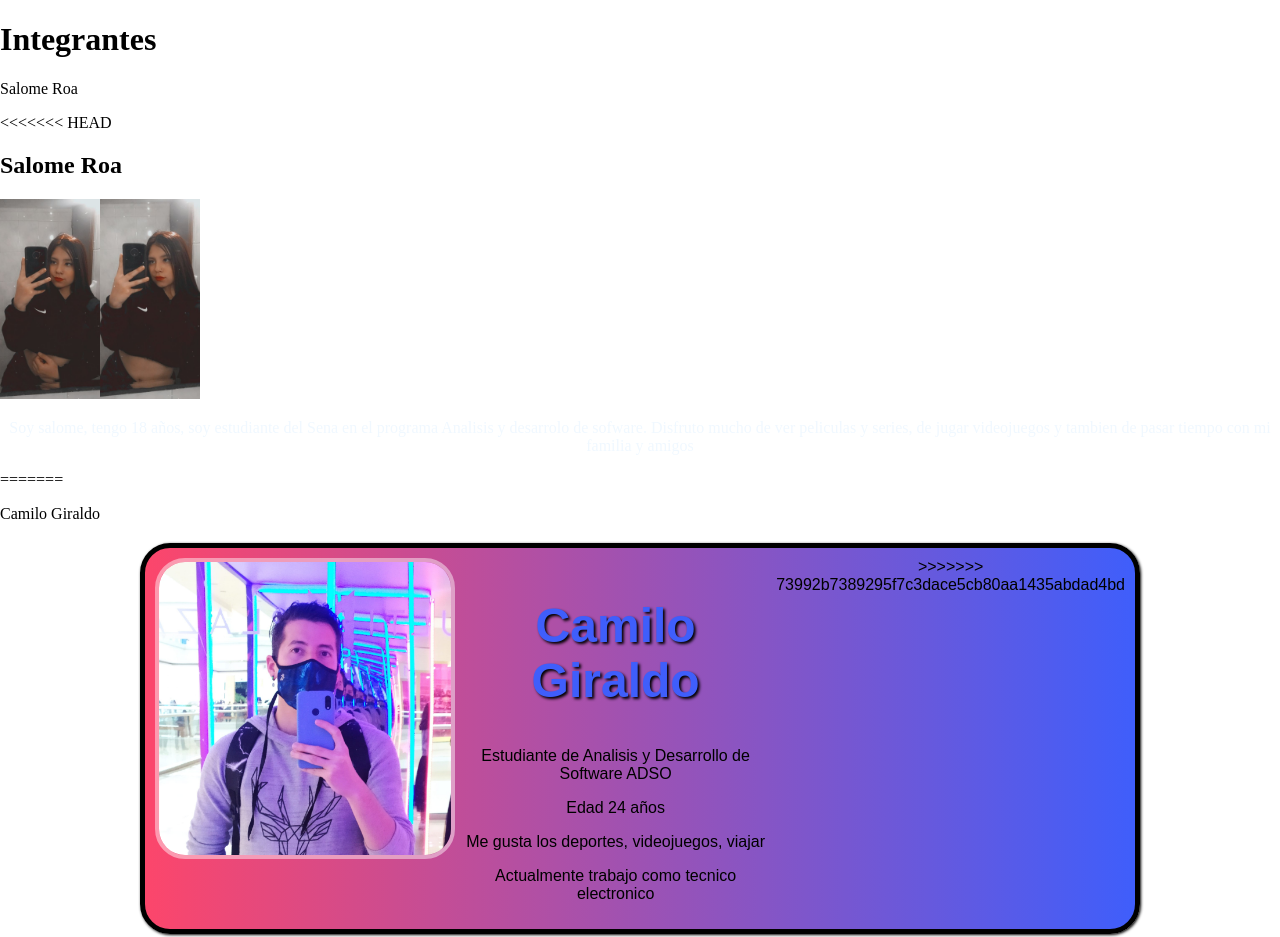
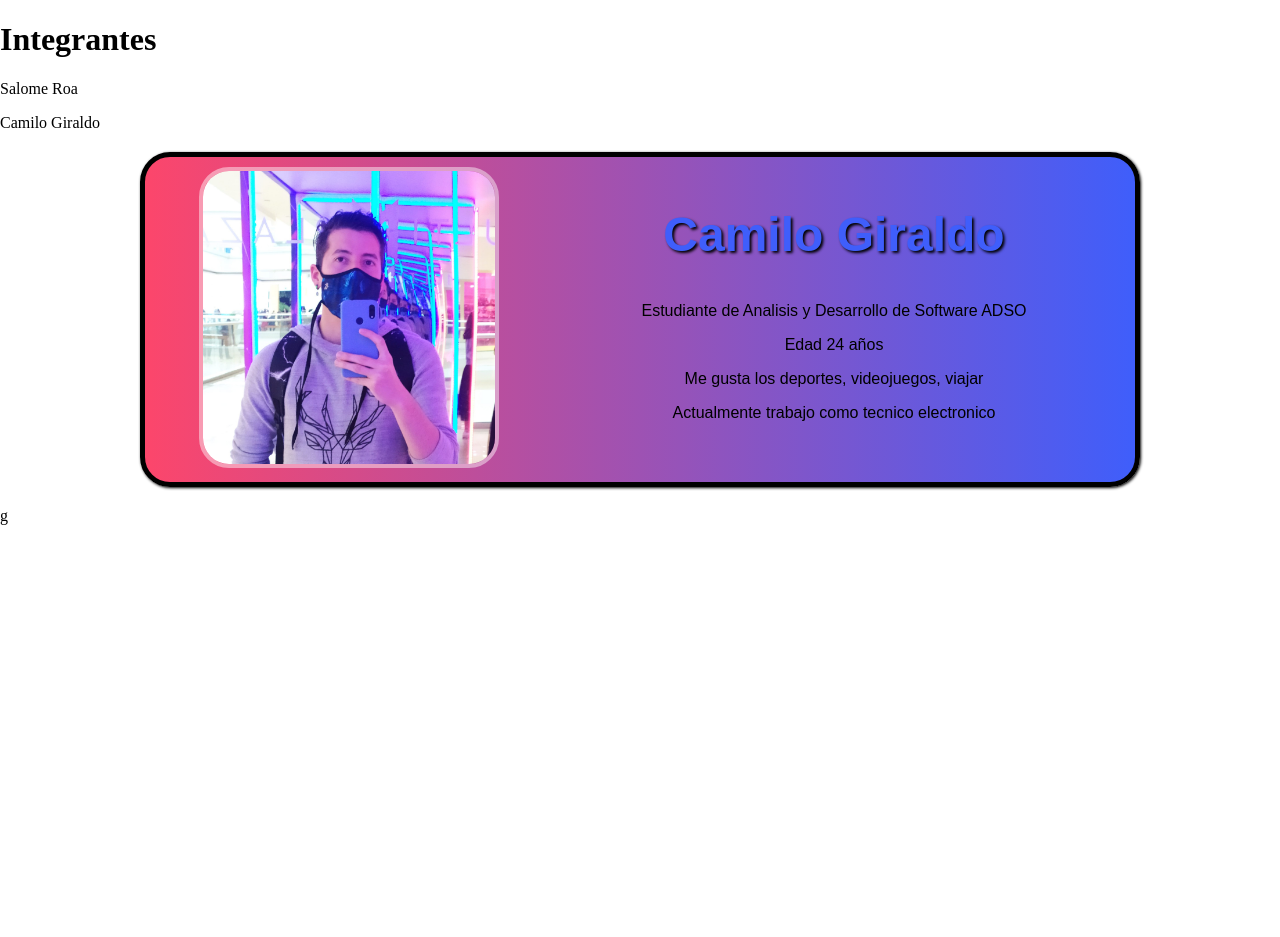
Before and after one commit to sxroaaa/Taller-git-hub, a plain HTML site: page index.html in a window 1280 px wide. Shown: the top 937 px of the page. After the commit the page ends 800 px from the top, so only its background shows below. Drawn offline with Linux system fonts and the light colour scheme; a web font is replaced by a local one.

Commit message:
se hizo un commit a la rama de camilo

```diff
--- a/index.html
+++ b/index.html
@@ -12,19 +12,6 @@
 <body>
     <h1>Integrantes</h1>
     <p>Salome Roa</p>
-<<<<<<< HEAD
-
-    <div class="salome">
-        <h2>Salome Roa</h2>
-      <div class="Foto"><img src="assets/img/perfil1.jpg" width="200" height="200" ></div>
-    <div class="Informacion">
-        <p>Soy salome, tengo 18 años, soy estudiante del Sena en el programa Analisis
-        y desarrolo de sofware. Disfruto mucho de ver peliculas y series, de jugar videojuegos y
-        tambien de pasar tiempo con mi familia y amigos</p>
-
-    </div>
-
-=======
     <p>Camilo Giraldo</p>
 
     <div class="caja-personaje">
@@ -38,6 +25,5 @@
             <p>Me gusta los deportes, videojuegos, viajar</p>
             <p>Actualmente trabajo como tecnico electronico</p>
         </div>
->>>>>>> 73992b7389295f7c3dace5cb80aa1435abdad4bd
     </div>g
 </body>
```
